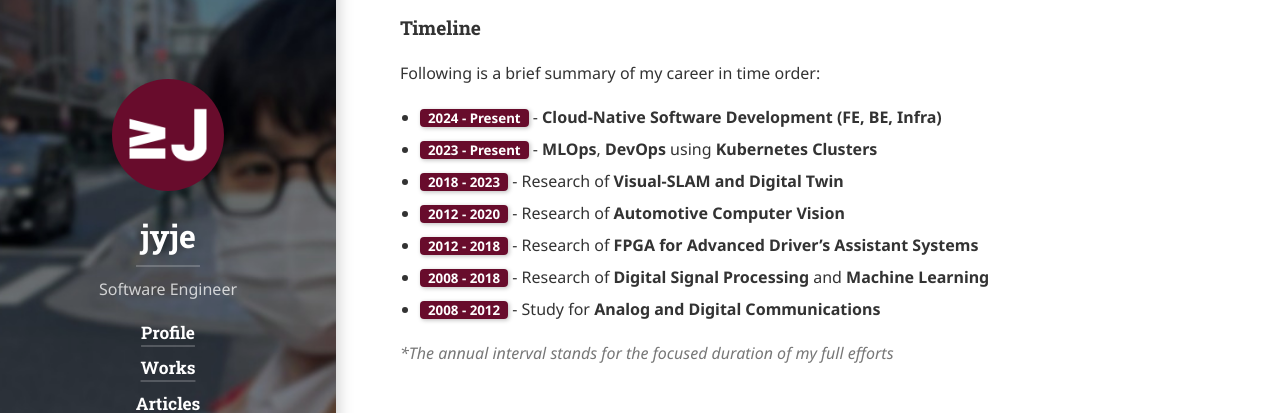
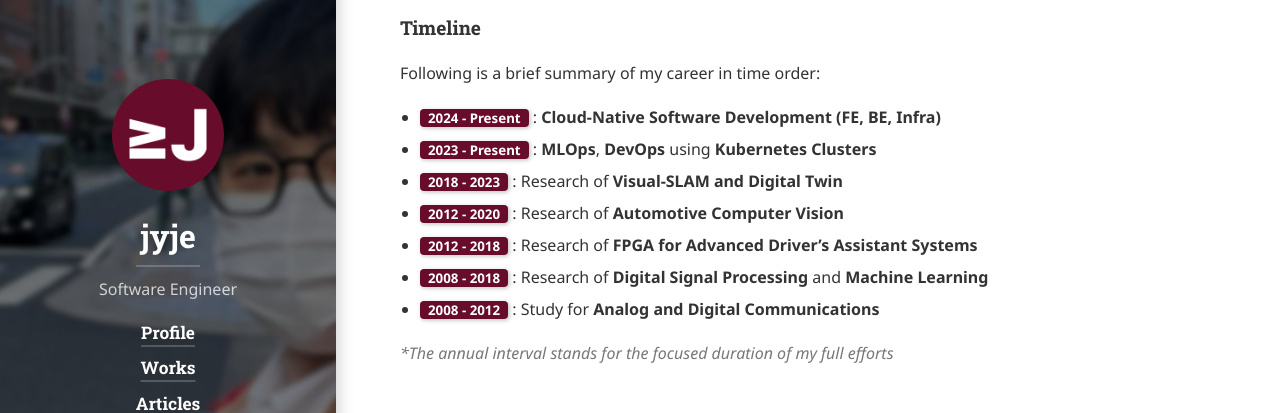
Before and after one commit to jyje/portfolio, a Jekyll site: the page built from profile/index.md, in a window 1280 px wide and 900 px high, scrolled down 1338 px. Shown: the part 154-567 px from the top of the window. Built offline with Jekyll 4.4.1, drawn with Linux system fonts in a browser that asks for light colours; cached includes are drawn as plain includes; nearby versions of some CDN libraries; some web fonts are replaced; library files that are not in the unit come from our copies.

Commit message:
🔧 profile: update contents

```diff
--- a/profile/index.md
+++ b/profile/index.md
@@ -72,13 +72,13 @@ Currently, I work at [MAXST]{:.heading.flip-title} in South Korea as a software
 
 Following is a brief summary of my career in time order:
 
-- <span class="emph btn-inline btn-primary">**2024 - Present**</span> - **Cloud-Native Software Development (FE, BE, Infra)**
-- <span class="emph btn-inline btn-primary">**2023 - Present**</span> - **MLOps**, **DevOps** using **Kubernetes Clusters**
-- <span class="emph btn-inline btn-primary">**2018 - 2023**</span> - Research of **Visual-SLAM and Digital Twin**
-- <span class="emph btn-inline btn-primary">**2012 - 2020**</span> - Research of **Automotive Computer Vision**
-- <span class="emph btn-inline btn-primary">**2012 - 2018**</span> - Research of **FPGA for Advanced Driver's Assistant Systems**
-- <span class="emph btn-inline btn-primary">**2008 - 2018**</span> - Research of **Digital Signal Processing** and **Machine Learning**
-- <span class="emph btn-inline btn-primary">**2008 - 2012**</span> - Study for **Analog and Digital Communications**
+- <span class="emph btn-inline btn-primary">**2024 - Present**</span> : **Cloud-Native Software Development (FE, BE, Infra)**
+- <span class="emph btn-inline btn-primary">**2023 - Present**</span> : **MLOps**, **DevOps** using **Kubernetes Clusters**
+- <span class="emph btn-inline btn-primary">**2018 - 2023**</span> : Research of **Visual-SLAM and Digital Twin**
+- <span class="emph btn-inline btn-primary">**2012 - 2020**</span> : Research of **Automotive Computer Vision**
+- <span class="emph btn-inline btn-primary">**2012 - 2018**</span> : Research of **FPGA for Advanced Driver's Assistant Systems**
+- <span class="emph btn-inline btn-primary">**2008 - 2018**</span> : Research of **Digital Signal Processing** and **Machine Learning**
+- <span class="emph btn-inline btn-primary">**2008 - 2012**</span> : Study for **Analog and Digital Communications**
 
 **The annual interval stands for the focused duration of my full efforts*
 {:.faded}
```
